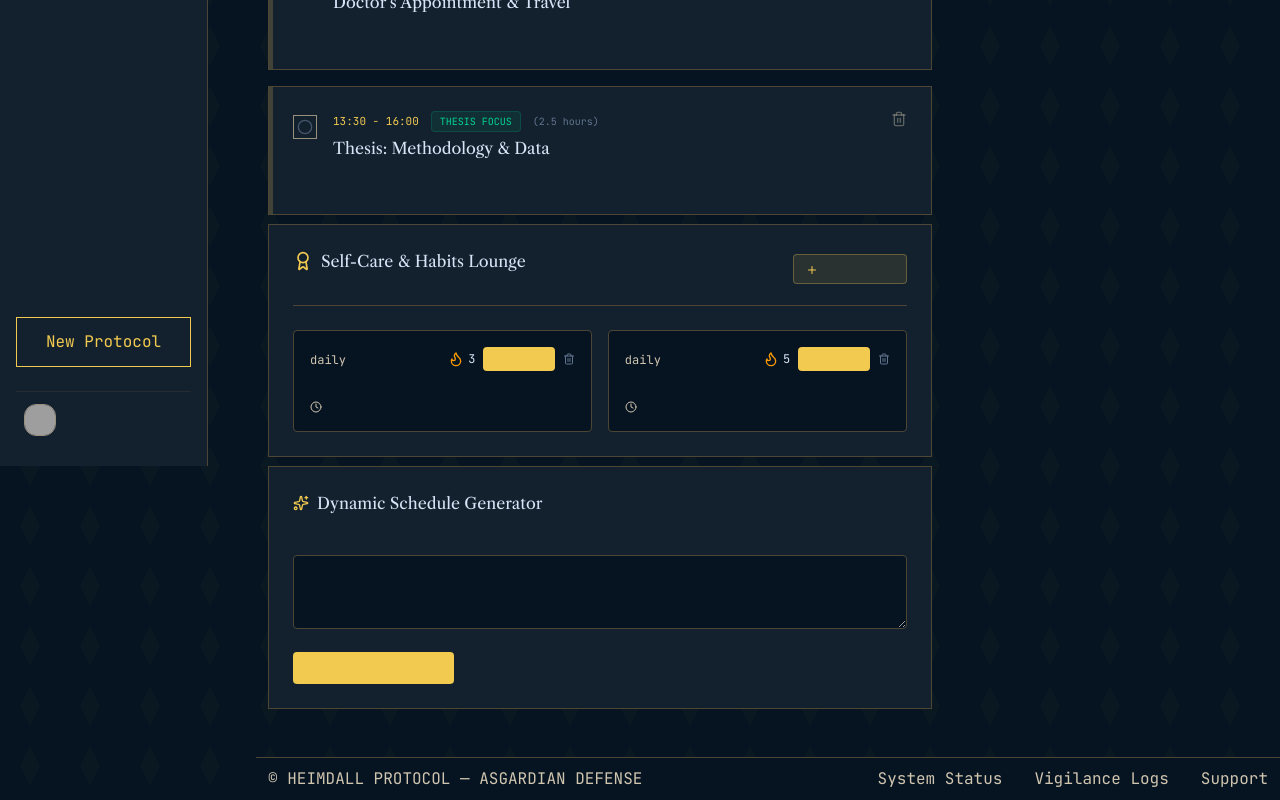
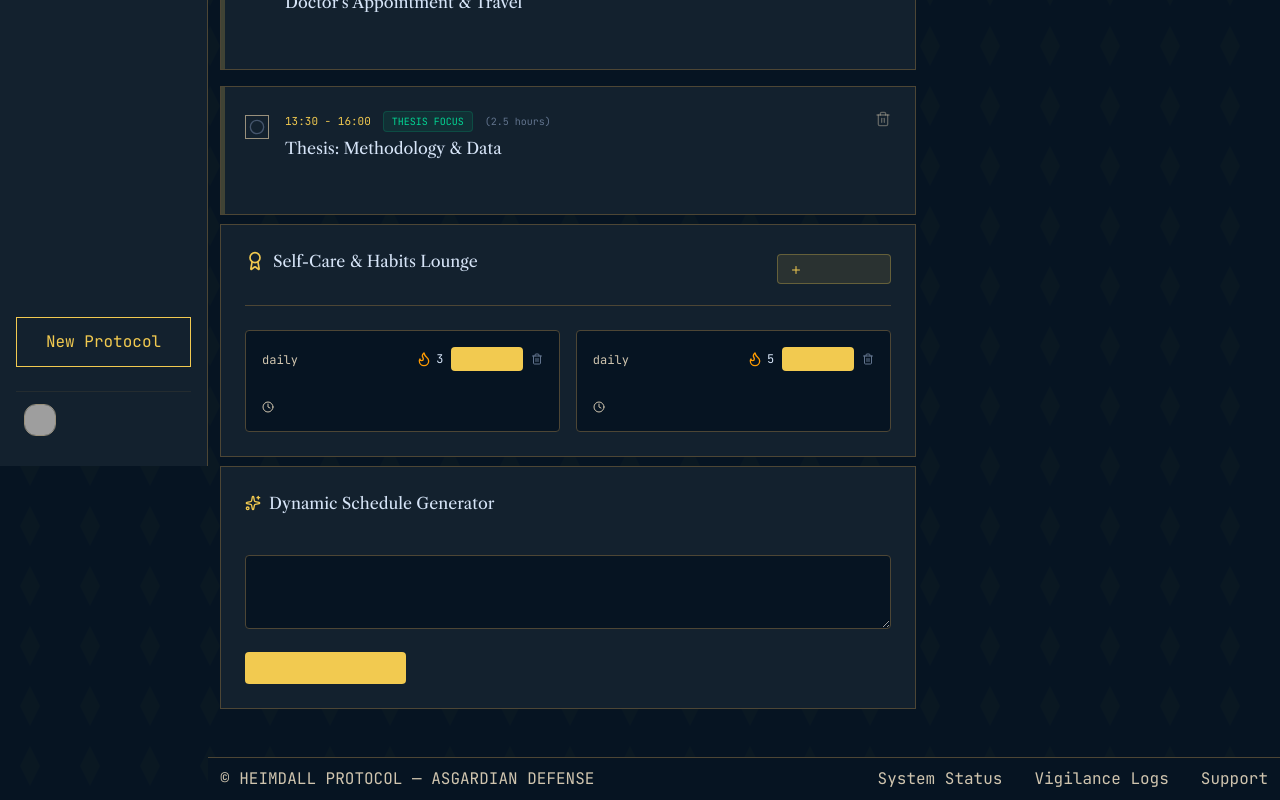
Before and after one commit to JunaidAhamed-7777/Heimdall, a React (Vite) app: page / in a window 1280 px wide. Shown: the part 334-1134 px from the top of the page. Built offline with nearby package versions, Linux system fonts and the light colour scheme; grey boxes are pictures that could not be loaded.

Commit message:
style: reduce sidebar margin to 52 units
Adjusted the left margin for the main content and footer to align with the updated sidebar width.

```diff
--- a/src/App.tsx
+++ b/src/App.tsx
@@ -1491,7 +1491,7 @@ if (data.action && data.action.name && data.action.parameters) {
         onDayChange={setSimulatedDay}
         allDaysList={allDaysList}
       />
-      <main className="pt-16 pb-12 px-container-padding md:ml-64 transition-all duration-300">
+      <main className="pt-16 pb-12 px-container-padding md:ml-52 transition-all duration-300">
         {activeTab === "agenda" && (
           <AgendaTab
             tasks={tasks}
@@ -1590,7 +1590,7 @@ if (data.action && data.action.name && data.action.parameters) {
       )}
 
       <MobileBottomNav activeTab={activeTab} setActiveTab={setActiveTab} />
-      <footer className="md:ml-64 border-t border-outline-variant bg-surface px-container-padding py-stack-md mt-auto relative z-10">
+      <footer className="md:ml-52 border-t border-outline-variant bg-surface px-container-padding py-stack-md mt-auto relative z-10">
         <div className="flex flex-col md:flex-row justify-between items-center gap-4">
           <span className="font-label-caps text-label-caps text-on-surface-variant">© HEIMDALL PROTOCOL — ASGARDIAN DEFENSE</span>
           <div className="flex gap-8">
```
